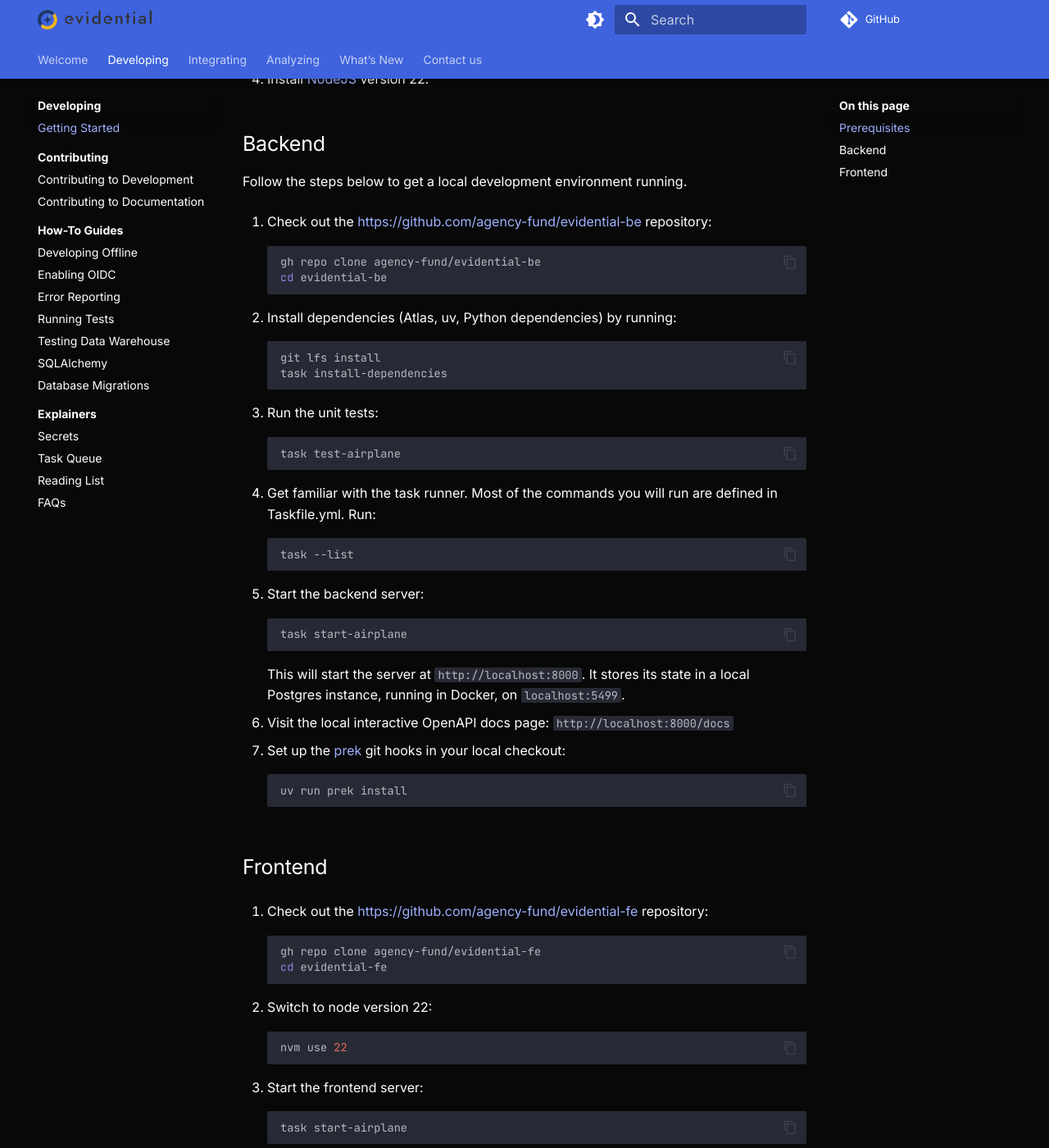
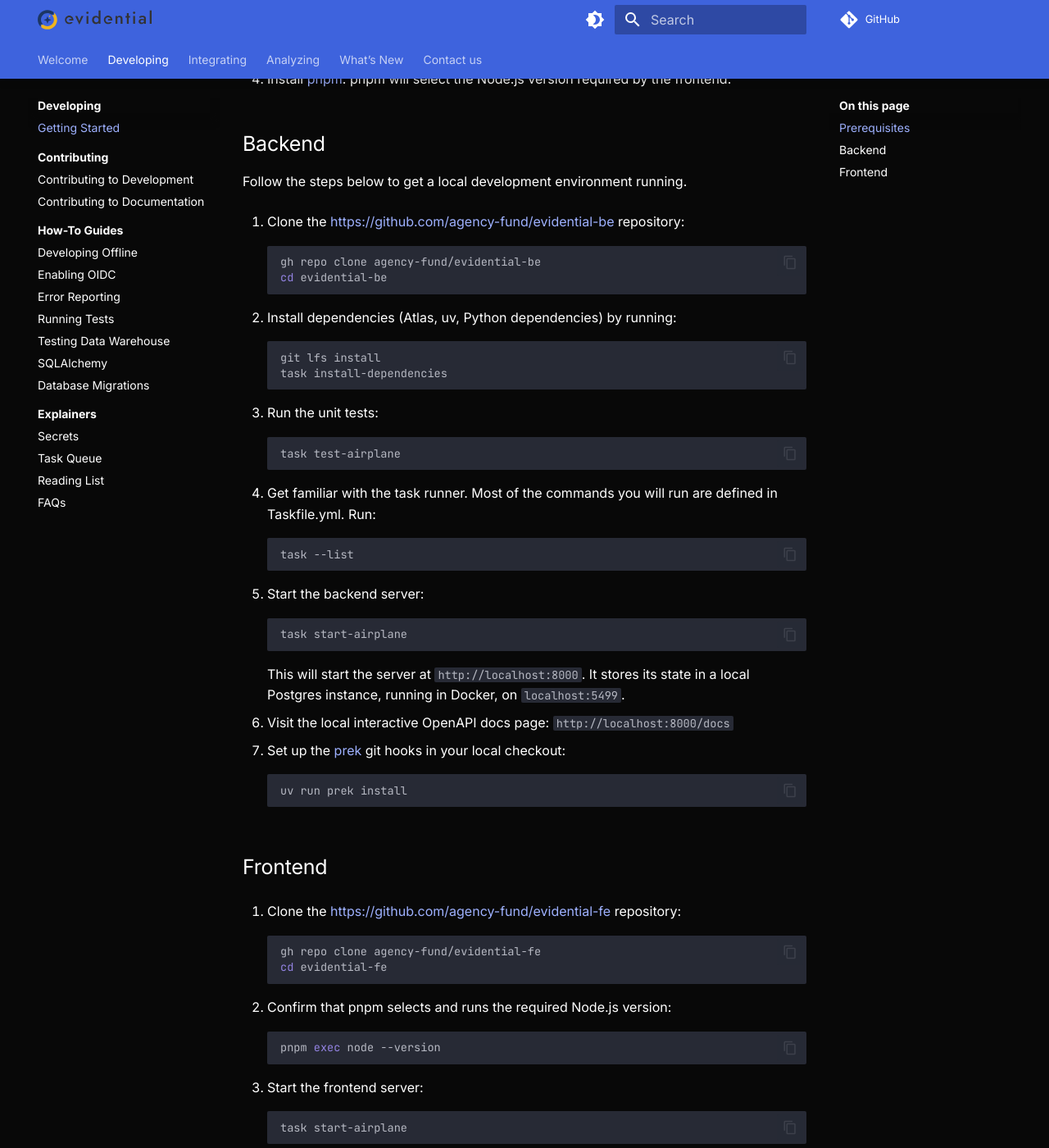
Before and after one commit to agency-fund/evidential-docs, an MkDocs documentation site: the page built from docs/development/getting-started-dev.md, in a window 1280 px wide and 1400 px high, scrolled down 597 px. Shown: the whole window at 82% size. Built offline with MkDocs 1.6.1 and Material for MkDocs 9.7.7, drawn with Linux system fonts in a browser that asks for light colours; plug-ins that fetch from the network failed and are left out; comment, search, counter and statistics services are not loaded.

Commit message:
Remove node 22 references from getting-started-dev.md

````diff
--- a/docs/development/getting-started-dev.md
+++ b/docs/development/getting-started-dev.md
@@ -20,13 +20,13 @@ The Evidential suite has a backend API server (FastAPI) and a frontend web-app (
 
 1. Install [Git LFS](https://git-lfs.com/).
 
-1. Install [NodeJS](https://nodejs.org/en/download) version 22.
+1. Install [pnpm](https://pnpm.io/installation). pnpm will select the Node.js version required by the frontend.
 
 ## Backend
 
 Follow the steps below to get a local development environment running.
 
-1. Check out the [https://github.com/agency-fund/evidential-be](https://github.com/agency-fund/evidential-be) repository:
+1. Clone the [https://github.com/agency-fund/evidential-be](https://github.com/agency-fund/evidential-be) repository:
 
     ```shell
     gh repo clone agency-fund/evidential-be
@@ -71,17 +71,17 @@ Follow the steps below to get a local development environment running.
 
 ## Frontend
 
-1. Check out the [https://github.com/agency-fund/evidential-fe](https://github.com/agency-fund/evidential-fe) repository:
+1. Clone the [https://github.com/agency-fund/evidential-fe](https://github.com/agency-fund/evidential-fe) repository:
 
     ```shell
     gh repo clone agency-fund/evidential-fe
     cd evidential-fe
     ```
 
-1. Switch to node version 22:
+1. Confirm that pnpm selects and runs the required Node.js version:
 
     ```shell
-    nvm use 22
+    pnpm exec node --version
     ```
 
 1. Start the frontend server:
````
